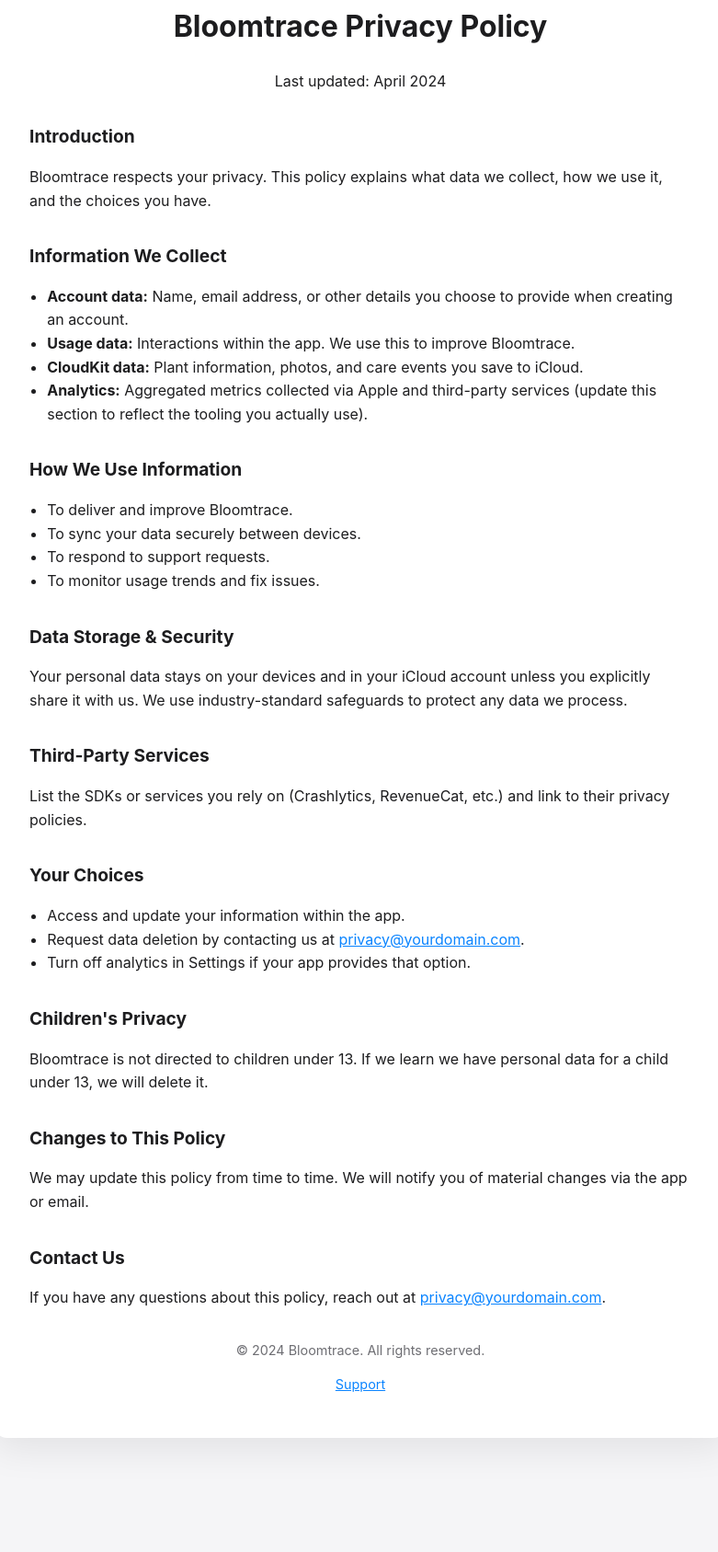
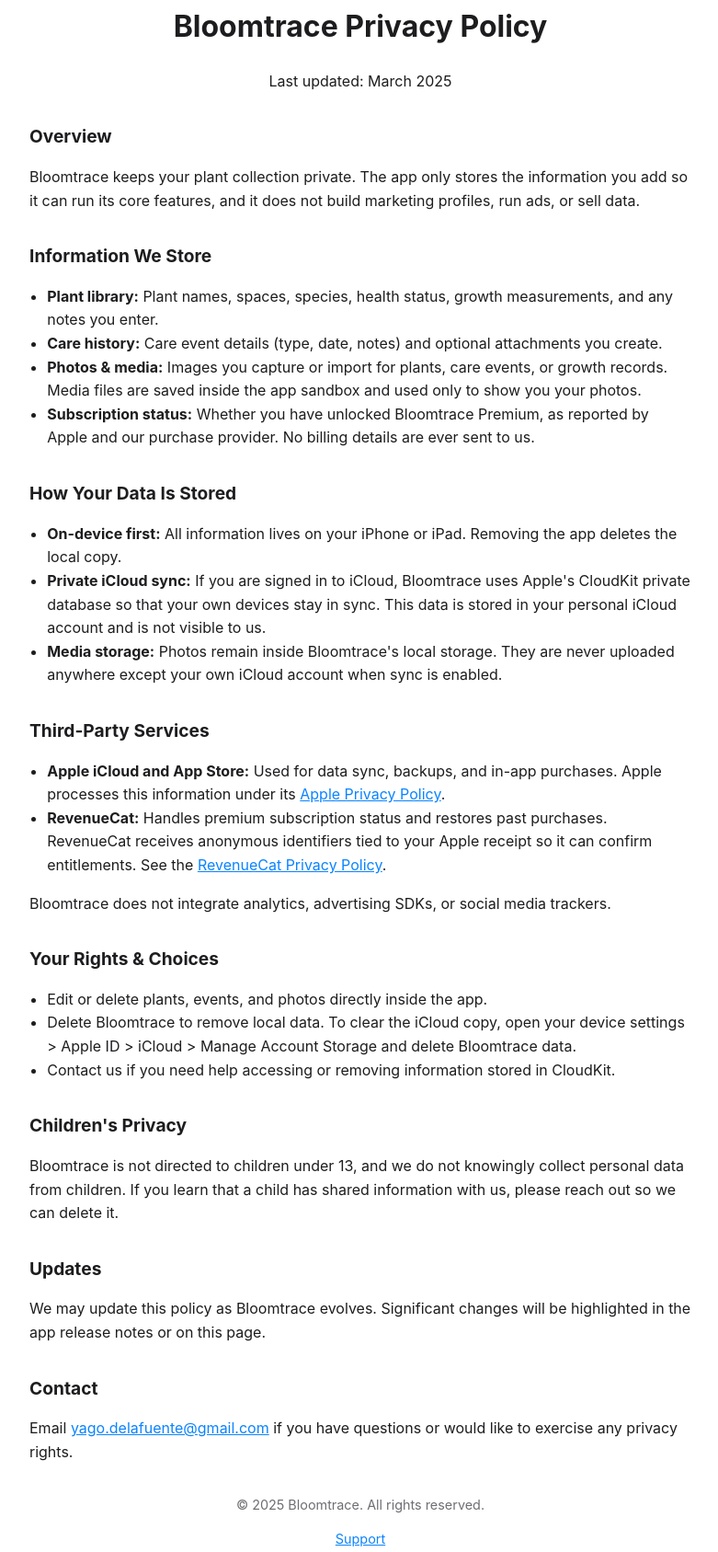
Before and after one commit to yagozalez/bloomtrace-support-site, a plain HTML site: page privacy.html in a window 1280 px wide. Shown: the part 69-1756 px from the top of the page at 92% size, without its empty margins (248-1029 px from the left). Before the commit the page ends 1696 px from the top, so only its background shows below. Drawn offline with Linux system fonts and the light colour scheme.

Commit message:
update privacy

```diff
--- a/privacy.html
+++ b/privacy.html
@@ -56,70 +56,68 @@
   <main>
     <header>
       <h1>Bloomtrace Privacy Policy</h1>
-      <p>Last updated: April 2024</p>
+      <p>Last updated: March 2025</p>
     </header>
 
     <section>
-      <h2>Introduction</h2>
-      <p>Bloomtrace respects your privacy. This policy explains what data we collect, how we use it, and the choices you have.</p>
+      <h2>Overview</h2>
+      <p>Bloomtrace keeps your plant collection private. The app only stores the information you add so it can run its core features, and it does not build marketing profiles, run ads, or sell data.</p>
     </section>
 
     <section>
-      <h2>Information We Collect</h2>
+      <h2>Information We Store</h2>
       <ul>
-        <li><strong>Account data:</strong> Name, email address, or other details you choose to provide when creating an account.</li>
-        <li><strong>Usage data:</strong> Interactions within the app. We use this to improve Bloomtrace.</li>
-        <li><strong>CloudKit data:</strong> Plant information, photos, and care events you save to iCloud.</li>
-        <li><strong>Analytics:</strong> Aggregated metrics collected via Apple and third-party services (update this section to reflect the tooling you actually use).</li>
+        <li><strong>Plant library:</strong> Plant names, spaces, species, health status, growth measurements, and any notes you enter.</li>
+        <li><strong>Care history:</strong> Care event details (type, date, notes) and optional attachments you create.</li>
+        <li><strong>Photos & media:</strong> Images you capture or import for plants, care events, or growth records. Media files are saved inside the app sandbox and used only to show you your photos.</li>
+        <li><strong>Subscription status:</strong> Whether you have unlocked Bloomtrace Premium, as reported by Apple and our purchase provider. No billing details are ever sent to us.</li>
       </ul>
     </section>
 
     <section>
-      <h2>How We Use Information</h2>
+      <h2>How Your Data Is Stored</h2>
       <ul>
-        <li>To deliver and improve Bloomtrace.</li>
-        <li>To sync your data securely between devices.</li>
-        <li>To respond to support requests.</li>
-        <li>To monitor usage trends and fix issues.</li>
+        <li><strong>On-device first:</strong> All information lives on your iPhone or iPad. Removing the app deletes the local copy.</li>
+        <li><strong>Private iCloud sync:</strong> If you are signed in to iCloud, Bloomtrace uses Apple&#39;s CloudKit private database so that your own devices stay in sync. This data is stored in your personal iCloud account and is not visible to us.</li>
+        <li><strong>Media storage:</strong> Photos remain inside Bloomtrace&#39;s local storage. They are never uploaded anywhere except your own iCloud account when sync is enabled.</li>
       </ul>
     </section>
 
     <section>
-      <h2>Data Storage &amp; Security</h2>
-      <p>Your personal data stays on your devices and in your iCloud account unless you explicitly share it with us. We use industry-standard safeguards to protect any data we process.</p>
+      <h2>Third-Party Services</h2>
+      <ul>
+        <li><strong>Apple iCloud and App Store:</strong> Used for data sync, backups, and in-app purchases. Apple processes this information under its <a href="https://www.apple.com/legal/privacy/">Apple Privacy Policy</a>.</li>
+        <li><strong>RevenueCat:</strong> Handles premium subscription status and restores past purchases. RevenueCat receives anonymous identifiers tied to your Apple receipt so it can confirm entitlements. See the <a href="https://www.revenuecat.com/privacy/">RevenueCat Privacy Policy</a>.</li>
+      </ul>
+      <p>Bloomtrace does not integrate analytics, advertising SDKs, or social media trackers.</p>
     </section>
 
     <section>
-      <h2>Third-Party Services</h2>
-      <p>List the SDKs or services you rely on (Crashlytics, RevenueCat, etc.) and link to their privacy policies.</p>
-    </section>
-
-    <section>
-      <h2>Your Choices</h2>
+      <h2>Your Rights &amp; Choices</h2>
       <ul>
-        <li>Access and update your information within the app.</li>
-        <li>Request data deletion by contacting us at <a href="mailto:privacy@yourdomain.com">privacy@yourdomain.com</a>.</li>
-        <li>Turn off analytics in Settings if your app provides that option.</li>
+        <li>Edit or delete plants, events, and photos directly inside the app.</li>
+        <li>Delete Bloomtrace to remove local data. To clear the iCloud copy, open your device settings &gt; Apple ID &gt; iCloud &gt; Manage Account Storage and delete Bloomtrace data.</li>
+        <li>Contact us if you need help accessing or removing information stored in CloudKit.</li>
       </ul>
     </section>
 
     <section>
-      <h2>Children's Privacy</h2>
-      <p>Bloomtrace is not directed to children under 13. If we learn we have personal data for a child under 13, we will delete it.</p>
+      <h2>Children&#39;s Privacy</h2>
+      <p>Bloomtrace is not directed to children under 13, and we do not knowingly collect personal data from children. If you learn that a child has shared information with us, please reach out so we can delete it.</p>
     </section>
 
     <section>
-      <h2>Changes to This Policy</h2>
-      <p>We may update this policy from time to time. We will notify you of material changes via the app or email.</p>
+      <h2>Updates</h2>
+      <p>We may update this policy as Bloomtrace evolves. Significant changes will be highlighted in the app release notes or on this page.</p>
     </section>
 
     <section>
-      <h2>Contact Us</h2>
-      <p>If you have any questions about this policy, reach out at <a href="mailto:privacy@yourdomain.com">privacy@yourdomain.com</a>.</p>
+      <h2>Contact</h2>
+      <p>Email <a href="mailto:yago.delafuente@gmail.com">yago.delafuente@gmail.com</a> if you have questions or would like to exercise any privacy rights.</p>
     </section>
 
     <footer>
-      <p>&copy; 2024 Bloomtrace. All rights reserved.</p>
+      <p>&copy; 2025 Bloomtrace. All rights reserved.</p>
       <p><a href="index.html">Support</a></p>
     </footer>
   </main>
```
